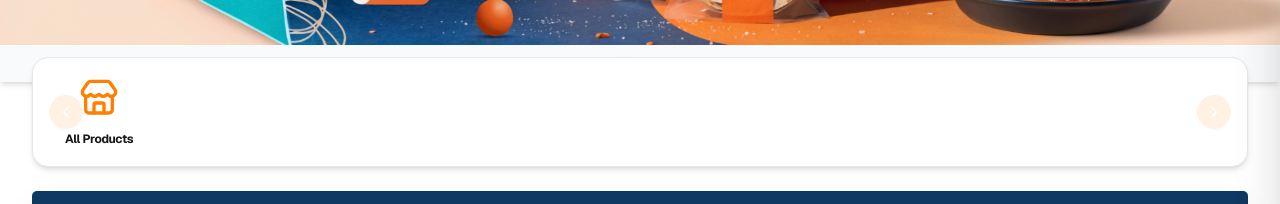
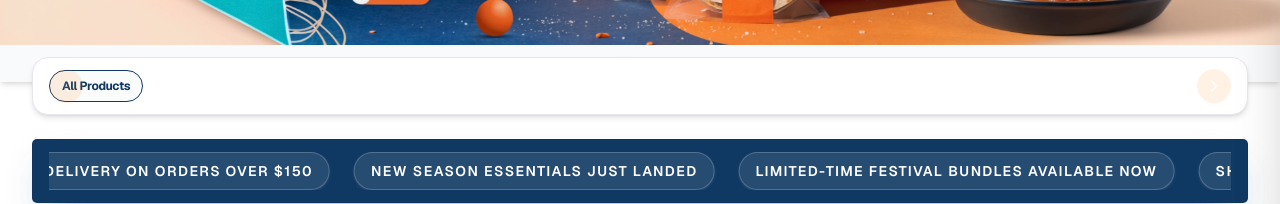
Before and after one commit to techsofttest/trianglecart-next, a Next.js app: page / in a window 1280 px wide. Shown: the part 395-599 px from the top of the page. Built offline with nearby package versions, Linux system fonts and the light colour scheme; no server answers.

Commit message:
Remove category icon

```diff
--- a/components/ui/CategoryStrip.tsx
+++ b/components/ui/CategoryStrip.tsx
@@ -91,9 +91,9 @@ export default function CategoryStrip({ categories }: CategoryStripProps) {
                             <Link
                                 key={cat.id}
                                 href={href}
-                                className="transition group flex-shrink-0 flex flex-col items-center justify-center px-2 md:px-4 pb-1 md:min-w-[100px] border-b-2 border-transparent hover:border-white"
+                                className="transition group flex-shrink-0 flex flex-row items-center gap-2 px-3 py-1.5 rounded-full border bg-gray-50/80 border-brand-blue text-brand-blue hover:text-brand-blue hover:border-brand-orange"
                             >
-                                <div className="transition p-2 rounded-xl text-brand-orange group-hover:text-green-800 group-hover:bg-white bg-white/10 mb-1">
+                               {/*} <div className="transition p-2 rounded-xl text-brand-orange group-hover:text-green-800 group-hover:bg-white bg-white/10 mb-1">
                                     {isAllProducts ? (
                                         <Store className="w-6 h-6 md:w-10 md:h-10" />
                                     ) : cat.icon_url ? (
@@ -101,7 +101,7 @@ export default function CategoryStrip({ categories }: CategoryStripProps) {
                                     ) : (
                                         <Package className="w-6 h-6 md:w-10 md:h-10" />
                                     )}
-                                </div>
+                                </div> */}
                                 <span className="tracking-tight transition whitespace-nowrap text-[9px] md:text-[12px] font-bold">
                                     {cat.name}
                                 </span>
```
